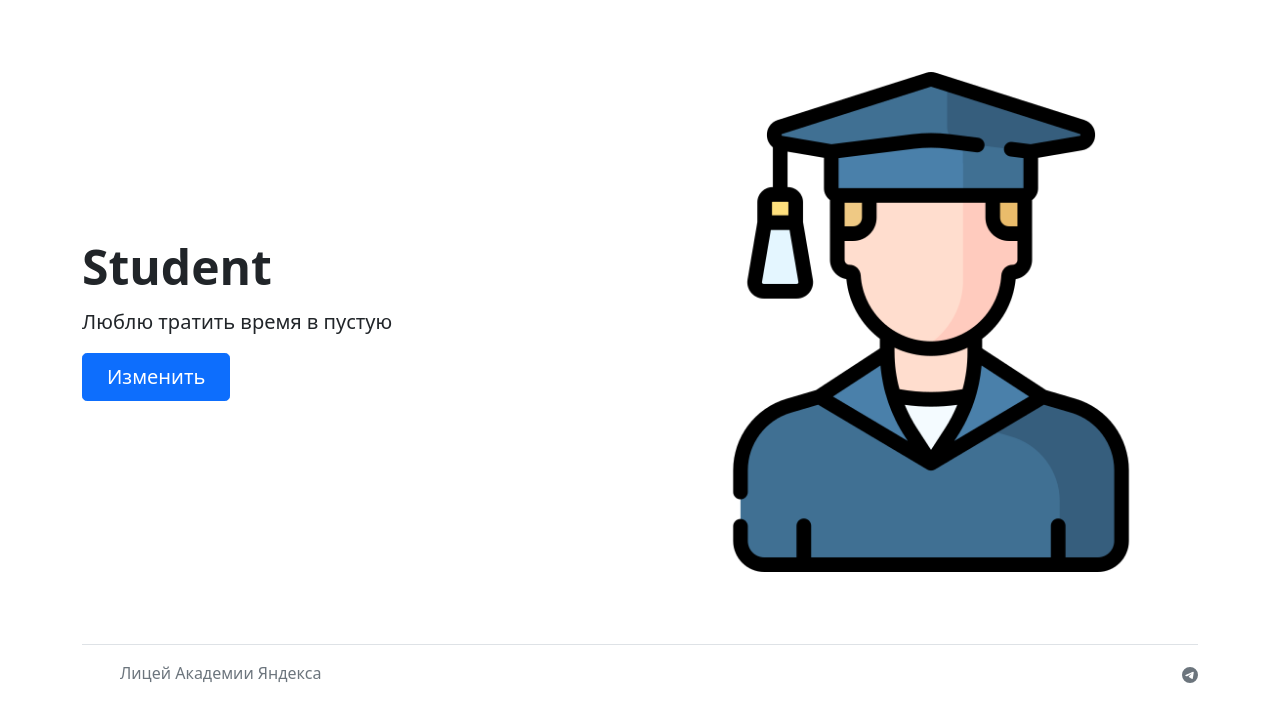
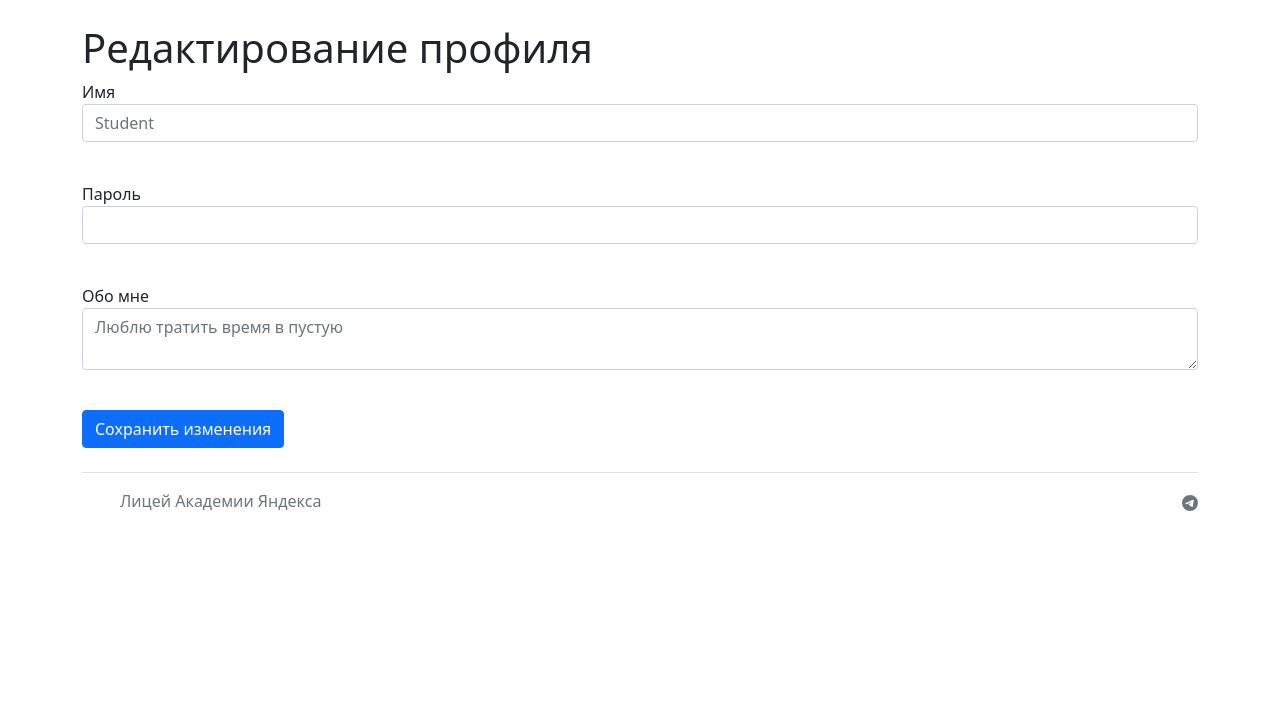
Before and after one commit to dm1itri/WEB_PROJECT, a Flask app: page /profile/editing in a window 1280 px wide. Shown: the part 73-800 px from the top of the page. Run offline with Flask 2, Linux system fonts and the light colour scheme; a user stored in the database is signed in; data comes from the database, SQL or seed files in the repository; both versions use the stored data as it was after the commit.

Commit message:
Добавление БД 1.1 (Обновление фото профиля)

```diff
--- a/data/users.py
+++ b/data/users.py
@@ -15,6 +15,7 @@ class User(SqlAlchemyBase, UserMixin):
     about = sqlalchemy.Column(sqlalchemy.String, nullable=True)
     email = sqlalchemy.Column(sqlalchemy.String, index=True, unique=True, nullable=True)
     hashed_password = sqlalchemy.Column(sqlalchemy.String, nullable=True)
+    avatar = sqlalchemy.Column(sqlalchemy.String, nullable=True)
     created_date = sqlalchemy.Column(sqlalchemy.DateTime, default=datetime.datetime.now)
 
     #news = orm.relation("News", back_populates='user')
--- a/forms/profile_editing.py
+++ b/forms/profile_editing.py
@@ -0,0 +1,10 @@
+from flask_wtf import FlaskForm
+from wtforms import PasswordField, StringField, TextAreaField, SubmitField, FileField
+from wtforms.validators import DataRequired
+
+
+class ProfileForm(FlaskForm):
+    name = StringField('Имя')
+    about = TextAreaField('Обо мне')
+    password = PasswordField('Пароль')
+    submit = SubmitField('Сохранить изменения')
--- a/main.py
+++ b/main.py
@@ -1,15 +1,19 @@
-from flask import Flask, render_template, redirect
+from flask import Flask, render_template, redirect, request
 from flask_login import LoginManager, login_user, logout_user, login_required, current_user
+from werkzeug.utils import secure_filename
 from additional_functions import parse_news
 from data import db_session
 from data.users import User
 from forms.user import RegisterForm, LoginForm
-
+from forms.profile_editing import ProfileForm
+from os import path
 
 app = Flask(__name__)
 login_manager = LoginManager()
 login_manager.init_app(app)
 app.config['SECRET_KEY'] = 'yandexlyceum_secret_key'
+app.config['UPLOAD_FOLDER'] = '/static/image/profile'
+app.config['MAX_CONTENT_LENGTH'] = 16 * 1000 * 1000
 
 
 @app.route('/')
@@ -132,7 +136,8 @@ def reqister():
         user = User(
             name=form.name.data,
             email=form.email.data,
-            about=form.about.data
+            about=form.about.data,
+            avatar='/static/image/profile/profile.png'
         )
         user.set_password(form.password.data)
         db_sess.add(user)
@@ -159,16 +164,54 @@ def login():
 def profile():
     db_sess = db_session.create_session()
     user = db_sess.query(User).filter(User.id == current_user.id).first()
-    return render_template('profile.html', title='Профиль', name=user.name, about=user.about)
+    return render_template('profile.html', title='Профиль', name=user.name, about=user.about, avatar=user.avatar)
 
 
-@app.route('/profile/editing')
+@app.route('/profile/editing', methods=['GET', 'POST'])
 @login_required
-def profile():
+def profile_editing():
     db_sess = db_session.create_session()
     user = db_sess.query(User).filter(User.id == current_user.id).first()
-    print(user)
-    return render_template('profile_editing.html', title='Редактирование профиля', name=user.name, about=user.about)
+    form = ProfileForm()
+    if form.validate_on_submit():
+        data = request.form.to_dict()
+        if data['name']:
+            user.name = data['name']
+        if data['password']:
+            user.set_password(data['password'])
+        if data['about']:
+            user.about = data['about']
+        """
+        print(secure_filename(form.avatar.file.filename))
+        filename = secure_filename(form.avatar.file.filename)
+        file_path = path.join(app.config['UPLOAD_FOLDER'], filename)
+        form.avatar.file.save(file_path)
+        print('!!!!')
+        my_file = open(f'static/image/profile/profile_{user.email.replace(".", "_")}.png', 'wb+')
+        print('!')
+        print(request.files)
+        my_file.write(request.files['image'].read())
+        my_file.close()
+        user.image = f'/static/image/profile/profile_{user.email.replace(".", "_")}.png'"""
+        db_sess.commit()
+        return redirect('/profile')
+    return render_template('profile_editing.html', name=user.name, about=user.about, form=form, title='Редактирование профиля')
+
+
+@app.route('/profile/editing/avatar', methods=['GET', 'POST'])
+@login_required
+def profile_editing_avatar():
+    db_sess = db_session.create_session()
+    user = db_sess.query(User).filter(User.id == current_user.id).first()
+    if request.method == 'POST':
+        my_file = open(f'static/image/profile/profile_{user.email.replace(".", "_")}.png', 'wb+')
+        my_file.write(request.files['file'].read())
+        my_file.close()
+        user.avatar = f'/static/image/profile/profile_{user.email.replace(".", "_")}.png'
+        db_sess.commit()
+        return redirect('/profile')
+    avatar = user.avatar
+    return render_template('profile_editing_avatar.html', avatar=avatar)
 
 
 if __name__ == '__main__':
--- a/templates/profile.html
+++ b/templates/profile.html
@@ -4,13 +4,20 @@
 
 <div class="row flex-lg-row-reverse align-items-center g-5 py-5">
       <div class="col-10 col-sm-8 col-lg-6">
-        <img src="/static/image/profile.png" class="d-block mx-lg-auto img-fluid" alt="Profile" width="500" height="500" loading="lazy">
+        <img src="{{ avatar }}" class="d-block mx-lg-auto img-fluid" alt="Profile" width="500" height="500" loading="lazy">
       </div>
       <div class="col-lg-6">
         <h1 class="display-5 fw-bold lh-1 mb-3">{{name}}</h1>
         <p class="lead">{{about}}</p>
-        <div class="d-grid gap-2 d-md-flex justify-content-md-start">
-          <button type="button" class="btn btn-primary btn-lg px-4 me-md-2">Изменить</button>
+        <div class="d-grid gap-2 d-md-flex justify-content-md-start dropdown">
+          <button class="btn btn-primary dropdown-toggle" type="button" id="dropdownMenuButton1" data-bs-toggle="dropdown" aria-expanded="false">
+            Изменить
+          </button>
+
+          <ul class="dropdown-menu" aria-labelledby="dropdownMenuLink">
+            <li><a class="dropdown-item" href="/profile/editing">Описание</a></li>
+            <li><a class="dropdown-item" href="/profile/editing/avatar">Аватар</a></li>
+          </ul>
         </div>
       </div>
     </div>
--- /dev/null
+++ b/templates/profile_editing.html
@@ -0,0 +1,36 @@
+{% extends "base.html" %}
+
+{% block content %}
+<h1>Редактирование профиля</h1>
+<form action="" method="post" enctype="multipart/form-data">
+    {{ form.hidden_tag() }}
+    <p>
+        {{ form.name.label }}<br>
+        {{ form.name(class="form-control", placeholder=name) }}<br>
+        {% for error in form.name.errors %}
+            <div class="alert alert-danger" role="alert">
+                {{ error }}
+            </div>
+        {% endfor %}
+
+    <p>
+        {{ form.password.label }}<br>
+        {{ form.password(class="form-control", type="password" ) }}<br>
+        {% for error in form.password.errors %}
+            <div class="alert alert-danger" role="alert">
+                {{ error }}
+            </div>
+        {% endfor %}
+
+    <p>
+        {{ form.about.label }}<br>
+        {{ form.about(class="form-control", placeholder=about)}}<br>
+        {% for error in form.about.errors %}
+            <div class="alert alert-danger" role="alert">
+                {{ error }}
+            </div>
+        {% endfor %}
+
+    <p>{{ form.submit(type="submit", class="btn btn-primary") }}</p>
+</form>
+{% endblock %}
```
Also changed, not shown: templates/profile_editing_avatar.html (added, +20 -0 lines), db/users.sqlite, static/image/profile/profile.png (renamed from static/image/profile.png), static/image/profile/profile_d_ilin@gym_271_spb_ru.png (added).
